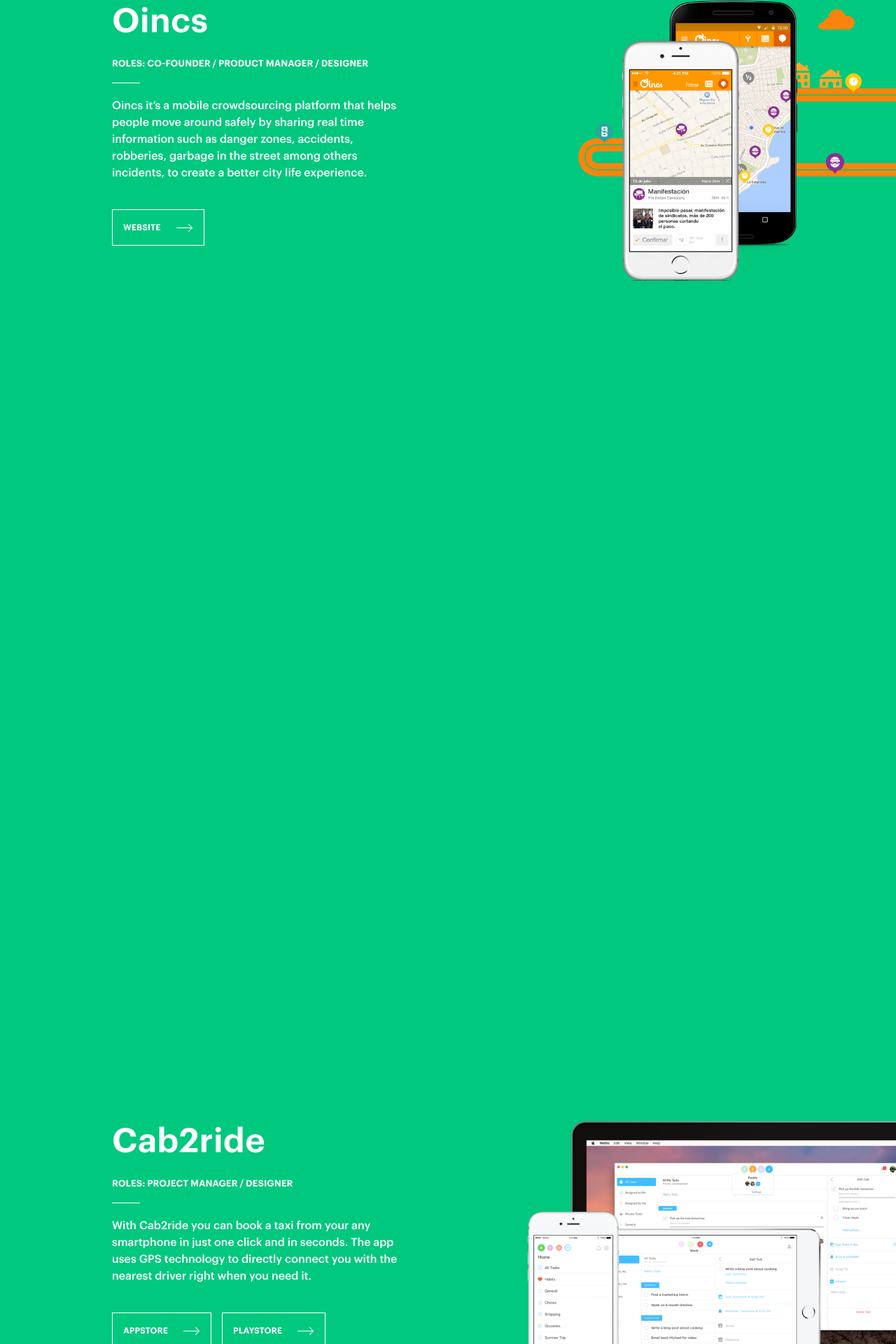
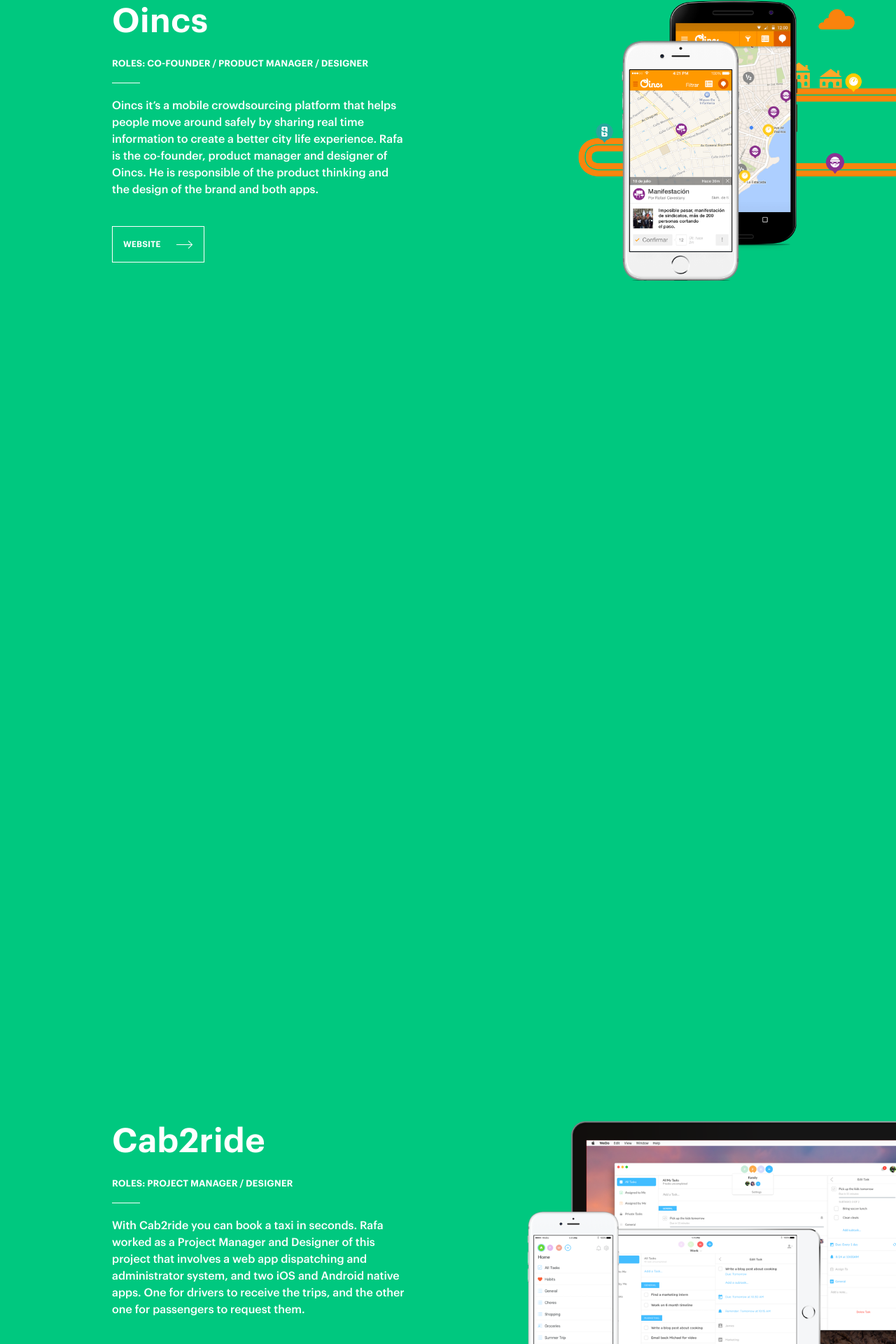
Before and after one commit to RafaCavestany/landing, a React (Create React App) app: page / in a window 1280 px wide. Shown: the part 999-2919 px from the top of the page at 70% size. Built offline with nearby package versions, Linux system fonts and the light colour scheme.

Commit message:
Update work texts

```diff
--- a/src/components/sections/workSections.js
+++ b/src/components/sections/workSections.js
@@ -2,10 +2,12 @@
   {
     name: 'oincs',
     roles: ['Co-Founder', 'Product Manager', 'Designer'],
-    description: `Oincs it’s a mobile crowdsourcing platform that helps people move
-                  around safely by sharing real time information such as danger zones,
-                  accidents, robberies, garbage in the street among others incidents,
-                  to create a better city life experience.`,
+    description: `Oincs it’s a mobile crowdsourcing platform that helps
+                  people move around safely by sharing real time information
+                  to create a better city life experience. Rafa is the
+                  co-founder, product manager and designer of Oincs. He is
+                  responsible of the product thinking and the design of the
+                  brand and both apps.`,
     buttons: [
       {
         name: 'Website',
@@ -17,9 +19,12 @@
   {
     name: 'cab2ride',
     roles: ['Project Manager', 'Designer'],
-    description: `With Cab2ride you can book a taxi from your any smartphone in just
-                  one click and in seconds. The app uses GPS technology to directly
-                  connect you with the nearest driver right when you need it.`,
+    description: `With Cab2ride you can book a taxi in seconds. Rafa worked
+                  as a Project Manager and Designer of this project that
+                  involves a web app dispatching and administrator system,
+                  and two iOS and Android native apps. One for drivers
+                  to receive the trips, and the other one for passengers
+                  to request them.`,
     buttons: [
       {
         name: 'Appstore',
@@ -33,30 +38,30 @@
     color: 'black'
   },
   {
-    name: 'itau',
+    name: 'itaú',
     roles: ['Product Manager', 'Designer'],
-    description: `With Cab2ride you can book a taxi from your any smartphone in just
-                  one click and in seconds. The app uses GPS technology to directly
-                  connect you with the nearest driver right when you need it.`,
+    description: `Itaú Bank Uruguay requested solutions for their
+                  clients products. Rafa teamed up with other members of
+                  the design collective “hellohello” and proposed an app
+                  solution with a human-centered design, to improve the user
+                  experience, add value to the product and give simple
+                  solutions to everyday problems. `,
     buttons: [
       {
-        name: 'Website',
-        link: 'http://oincs.com/'
+        name: 'Coming soon'
       }
     ],
     color: 'white'
   },
   {
     name: 'pagoo',
-    roles: ['Designer'],
-    description: `Oincs it’s a mobile crowdsourcing platform that helps people move
-                  around safely by sharing real time information such as danger zones,
-                  accidents, robberies, garbage in the street among others incidents,
-                  to create a better city life experience.`,
+    roles: ['Co-Founder', 'Product manager', 'Designer'],
+    description: `Your to-do list for recurrent payments. Rafa did the product
+                  design for Pagoo, creating a simple yet useful interface
+                  for users to have better control of their finances.`,
     buttons: [
       {
-        name: 'Website',
-        link: 'http://oincs.com/'
+        name: 'Coming soon'
       }
     ],
     color: 'green'
```
